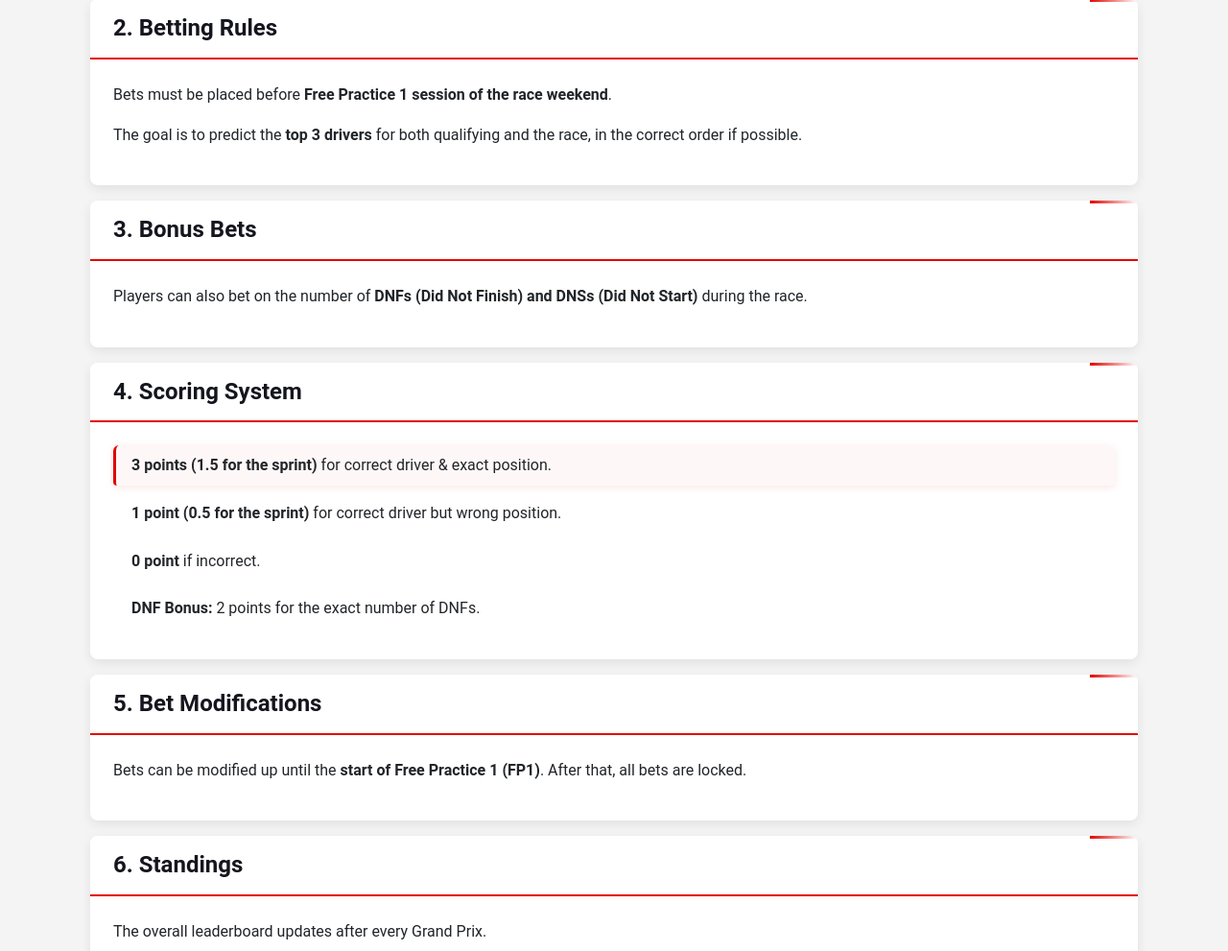
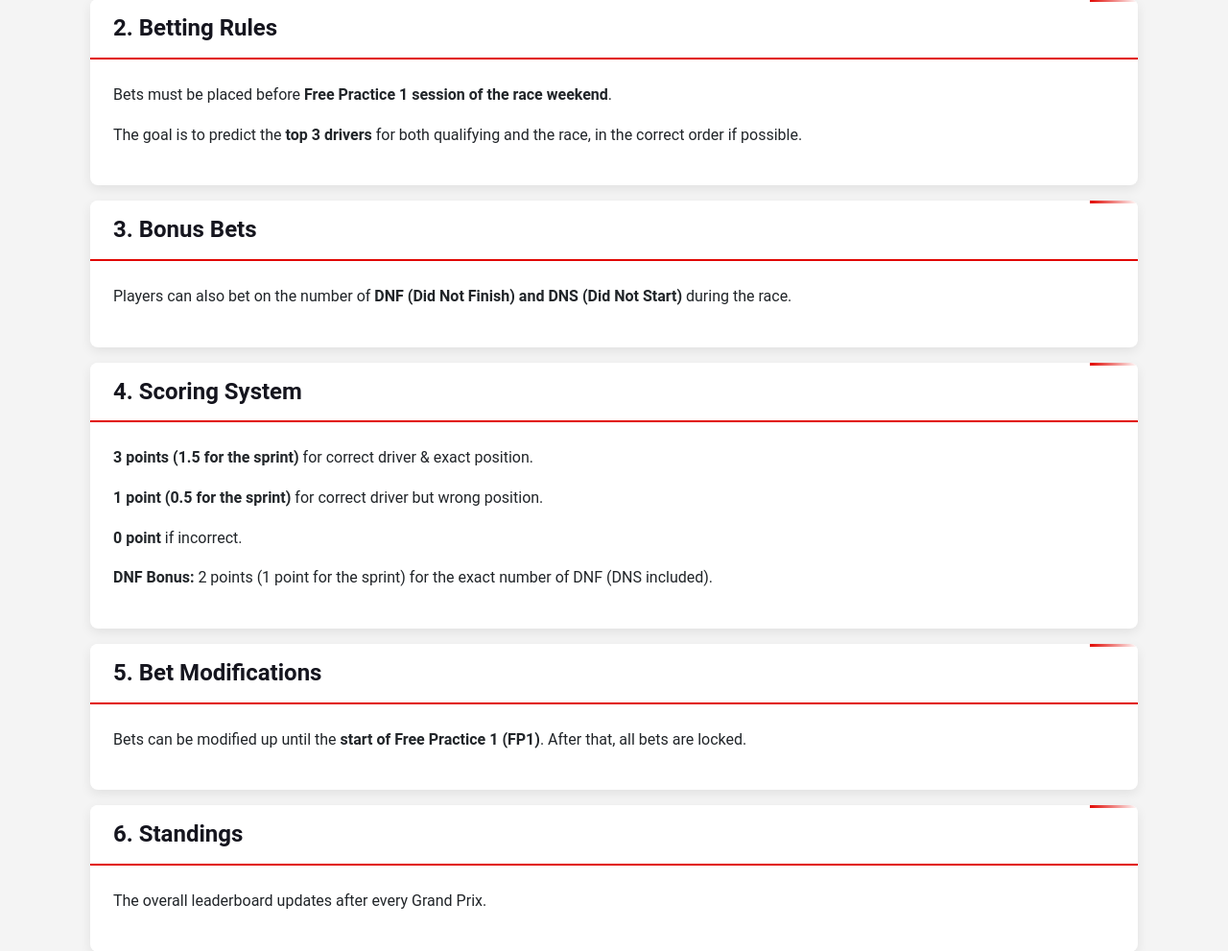
Before and after one commit to ivanProca/F1BettingApp, a Django app: page /rules/ in a window 1280 px wide. Shown: the part 407-1398 px from the top of the page at 96% size. Run offline with Django 4.2, Linux system fonts and the light colour scheme.

Commit message:
minor changes

```diff
--- a/betting/templates/betting/home.html
+++ b/betting/templates/betting/home.html
@@ -1,5 +1,6 @@
 {% extends "base.html" %}
 {% load static %}
+
 {% block content %}
 <div class="hero-section mb-4">
     <div class="hero-overlay"></div>
@@ -36,6 +37,7 @@
                                     </div>
                                     <p class="mb-1">{{ race.circuit.name }}, {{ race.circuit.country }}</p>
                                     <small>Betting closes: {{ race.practice_start|date:"M d, Y H:i" }}</small>
+                                    <!-- <img src="{% static 'images/circuit-thumbnails/'|add:race.circuit.name|add:'.png' %}" class="circuit-thumb" alt="{{ race.circuit.name }}"> -->
                                 </a>
                             {% endfor %}
                         </div>
@@ -115,7 +117,7 @@
                     <h2>Classification Evolution</h2>
                 </div>
                 <div class="card-body">
-                    <div><canvas id="classificationChart"></canvas></div>
+                    <canvas id="classificationChart"></canvas>
                 </div>
             </div>
         </div>
--- a/betting/templates/betting/rules.html
+++ b/betting/templates/betting/rules.html
@@ -33,7 +33,7 @@
             <h2>3. Bonus Bets</h2>
         </div>
         <div class="card-body">
-            <p>Players can also bet on the number of <strong>DNFs (Did Not Finish) and DNSs (Did Not Start)</strong> during the race.</p>
+            <p>Players can also bet on the number of <strong>DNF (Did Not Finish) and DNS (Did Not Start)</strong> during the race.</p>
         </div>
     </div>
 
@@ -43,12 +43,10 @@
             <h2>4. Scoring System</h2>
         </div>
         <div class="card-body">
-            <ul class="list-group">
-                <li class="list-group-item"><strong>3 points (1.5 for the sprint)</strong> for correct driver & exact position.</li>
-                <li class="list-group-item"><strong>1 point (0.5 for the sprint)</strong> for correct driver but wrong position.</li>
-                <li class="list-group-item"><strong>0 point</strong> if incorrect.</li>
-                <li class="list-group-item"><strong>DNF Bonus:</strong> 2 points for the exact number of DNFs.</li>
-            </ul>
+            <p><strong>3 points (1.5 for the sprint)</strong> for correct driver & exact position.</p>
+            <p><strong>1 point (0.5 for the sprint)</strong> for correct driver but wrong position.</p>
+            <p><strong>0 point</strong> if incorrect.</p>
+            <p><strong>DNF Bonus:</strong> 2 points (1 point for the sprint) for the exact number of DNF (DNS included).</p>
         </div>
     </div>
 
--- a/f1project/settings.py
+++ b/f1project/settings.py
@@ -142,3 +142,4 @@ DEFAULT_AUTO_FIELD = 'django.db.models.BigAutoField'
 # Add these lines at the end of the file
 LOGIN_REDIRECT_URL = 'login'
 LOGOUT_REDIRECT_URL = 'home'
+LOGIN_URL = '/login/'  # Redirect to your custom login page
```
Also changed, not shown: betting/static/images/circuit-thumbnails/Suzuka Circuit.png (added), 5 other files.
